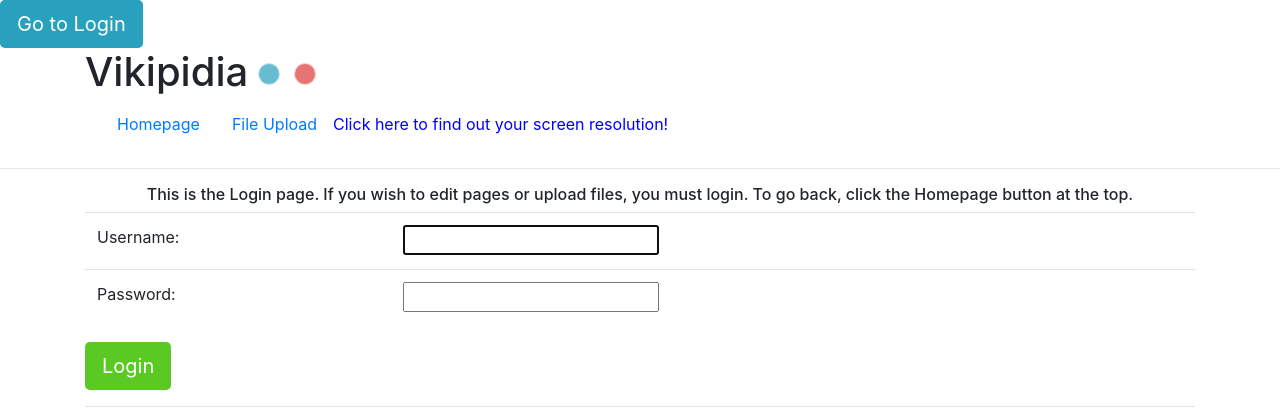
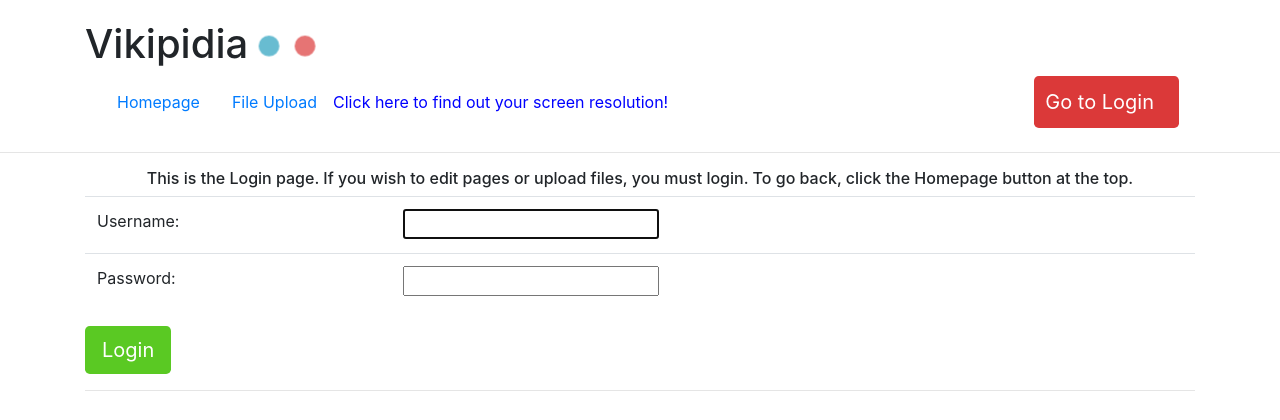
Before and after one commit to David166/Django1, a Django app: page /wiki/accounts/login/ in a window 1280 px wide. Shown: the top 420 px of the page. Run offline with Django 3.2, Linux system fonts and the light colour scheme; some libraries are stand-ins or nearby versions.

Commit message:
Modified login button position

```diff
--- a/mysite/wiki/static/wiki/wikistyle.css
+++ b/mysite/wiki/static/wiki/wikistyle.css
@@ -39,13 +39,15 @@
 /* Buttons */
 
 #loginbase {
-    background-color: rgb(40, 160, 190);
+    background-color: rgb(219, 57, 57);
     color: white;
+    padding: 10px 24px 10px 10px;
 }
 
 #logoutbase {
-    background-color: rgb(219, 57, 57);
+    background-color: rgb(69, 57, 57);
     color: white;
+    padding: 10px 24px 10px 10px;
 }
 
 #loginedit {
--- a/mysite/wiki/templates/wiki/base.html
+++ b/mysite/wiki/templates/wiki/base.html
@@ -8,22 +8,9 @@
         crossorigin="anonymous">
     <link href="https://fonts.googleapis.com/css?family=PT+Serif" rel="stylesheet">
 
-    <script>
-        function myFunction() {
-            var x = "Your screen resolution is: " + screen.width + "x" + screen.height + " (1440 pixels wide and 900 pixels tall)";
-            document.getElementById("demo").innerHTML = x;
-        }
-    </script>
 </head>
-<nav class="nav">
-    {% if user.is_authenticated%}
-    <a class="btn btn-lg" id="logoutbase" href="{% url 'wiki:logout'%}">Logout</a>
-    {% else %}
-    <a class="btn btn-lg" id="loginbase" href="{% url 'wiki:login' %}">Go to Login</a>
-    {% endif %}
-</nav>
 
-<div class="container">
+<div class="container" style="margin-top:20px;">
     <h1 style="display:inline">Vikipidia</h1>
     <div class="spinner-grow" id="spinner1" role="status" style="animation-delay: 0s; animation-duration: 4s;">
     </div>
@@ -43,16 +30,30 @@
     </div>
     <div class="spinner-grow" id="spinner9" role="status" style="animation-delay: 32s; animation-duration: 4s;">
     </div>
-    <nav class="navbar navbar-expand-lg navbar-light">
+    <nav class="navbar navbar-expand-lg navbar-light justify-content-start ml-auto">
         <a class="nav-link" href="{% url 'wiki:index' %}">Homepage</a>
         <a class="nav-link" href="{% url 'wiki:upload_page' %}">File Upload</a>
         <a onclick="myFunction()" id="demo" style="color:blue">Click here to find out your screen resolution!</a>
-    </nav>
+
+        <div class="justify-content-end ml-auto">
+            {% if user.is_authenticated%}
+            <a class="btn btn-lg" id="logoutbase" style="padding:10px 20px 10px 10px" href="{% url 'wiki:logout'%}">Logout</a>
+            {% else %}
+            <a class="btn btn-lg" style="margin-left:auto; float:right !important;" id="loginbase" href="{% url 'wiki:login' %}">Go to Login</a>
+            {% endif %}
+        </div>
+     </nav>
 </div>
 <hr />
 
 <body>
     {% block content %}NO CONTENT PROVIDED{% endblock content %}
 </body>
+<script>
+    function myFunction() {
+        var x = "Your screen resolution is: " + screen.width + "x" + screen.height + " (1440 pixels wide and 900 pixels tall)";
+        document.getElementById("demo").innerHTML = x;
+    }
+</script>
 
 </html>
--- a/mysite/wiki/templates/wiki/index.html
+++ b/mysite/wiki/templates/wiki/index.html
@@ -5,8 +5,7 @@
     <h4>This wiki can only be run locally.</h4>
     {% if user.is_authenticated%}
     <h6>Welcome {{ request.user.username }}! You are browsing from {{ request.META.HTTP_USER_AGENT }}, from {{ request.META.REMOTE_ADDR
-        }}. {% else %} Welcome! You are browsing from {{ request.META.HTTP_USER_AGENT }}, from {{ request.META.REMOTE_ADDR
-        }}.
+        }}. {% else %} Welcome! You are browsing from {{ request.META.HTTP_USER_AGENT }}, from {{ request.META.REMOTE_ADDR }}.
     </h6>
     {% endif %}
     <hr />
```
Also changed, not shown: mysite/db.sqlite3, 1 other file.
